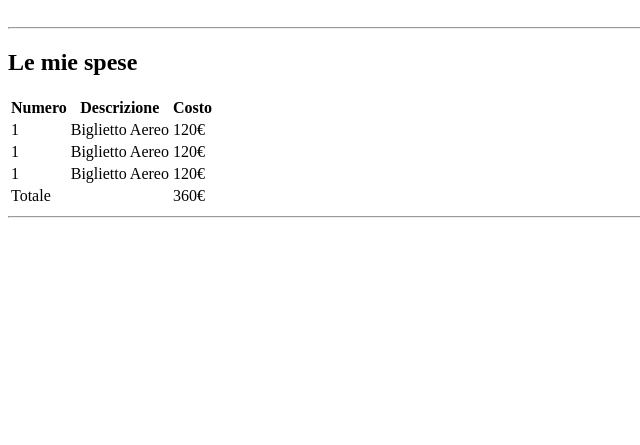
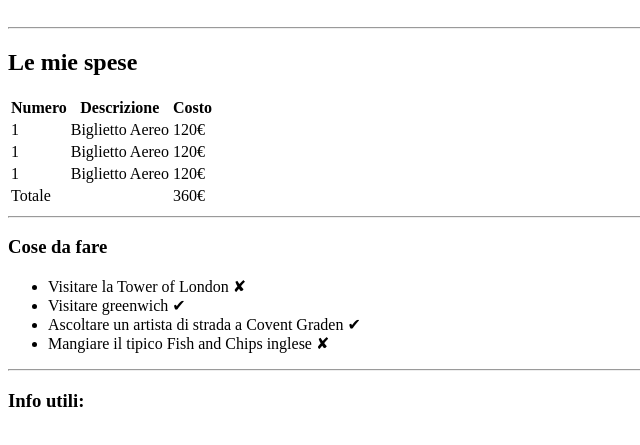
Before and after one commit to Spud97/html-london-trip, a plain HTML site: page index.html in a window 1280 px wide. Shown: the part 79-524 px from the top of the page, without its empty margins (0-640 px from the left). Drawn offline with Linux system fonts and the light colour scheme.

Commit message:
Aggiunta Unordered List

```diff
--- a/index.html
+++ b/index.html
@@ -50,6 +50,19 @@
             </table>
             <hr>
         </section>
+        <section>
+            <h3> Cose da fare </h3>
+            <ul>
+                <li> Visitare la Tower of London &#10008; </li>
+                <li> Visitare greenwich &#10004; </li>
+                <li> Ascoltare un artista di strada a Covent Graden &#10004; </li>
+                <li> Mangiare il tipico Fish and Chips inglese &#10008; </li>
+            </ul>
+            <hr>
+        </section>
+        <section>
+            <h3> Info utili: </h3>
+        </section>
     </main>
 </body>
 </html>
```
